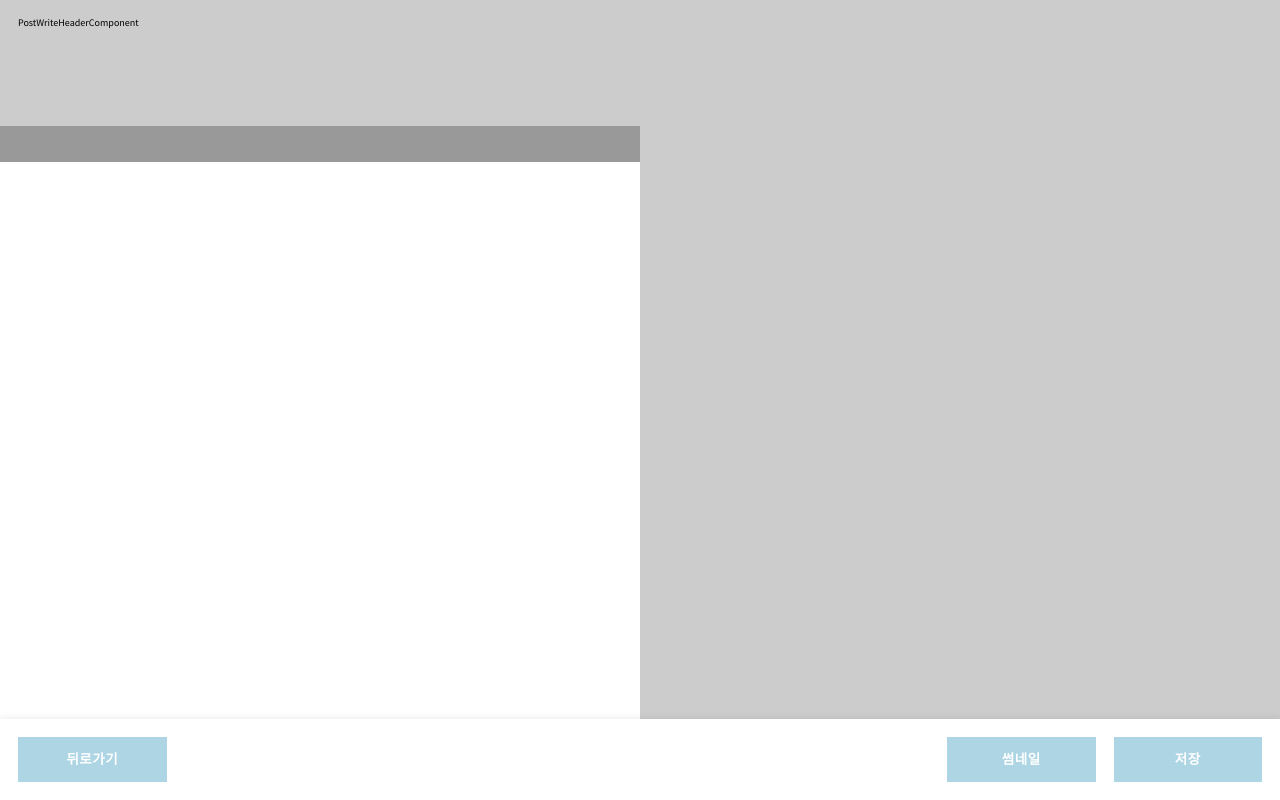
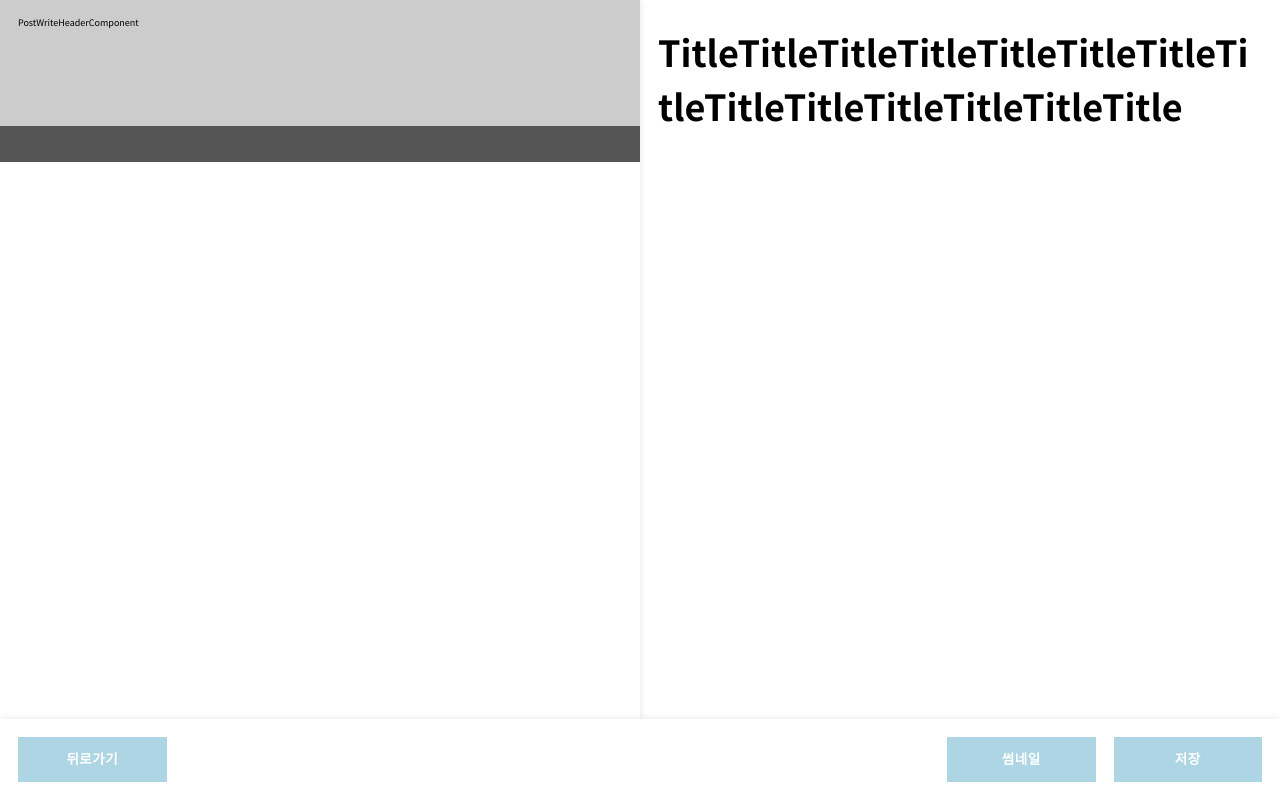
Before and after one commit to sungjin96/sungjin-log-front-v2, a React (Create React App) app: page /write in a window 1280 px wide. Built offline with nearby package versions, Linux system fonts and the light colour scheme; what typesafe-actions would draw is missing.

Commit message:
마크다운 추가

```diff
--- a/package.json
+++ b/package.json
@@ -7,9 +7,11 @@
     "moment": "^2.26.0",
     "react": "^16.13.1",
     "react-dom": "^16.13.1",
+    "react-markdown": "^4.3.1",
     "react-redux": "^7.2.0",
     "react-router-dom": "^5.2.0",
     "react-scripts": "3.4.1",
+    "react-syntax-highlighter": "^12.2.1",
     "redux": "^4.0.5",
     "redux-devtools-extension": "^2.13.8",
     "redux-logger": "^3.0.6",
@@ -29,6 +31,7 @@
     "@types/react-dom": "^16.9.8",
     "@types/react-redux": "^7.1.9",
     "@types/react-router-dom": "^5.1.5",
+    "@types/react-syntax-highlighter": "^11.0.4",
     "@types/redux-logger": "^3.0.8",
     "@types/reselect": "^2.2.0",
     "@types/styled-components": "^5.1.0"
--- /dev/null
+++ b/src/components/postWrite/codeBlock/CodeBlock.component.tsx
@@ -0,0 +1,18 @@
+import React from "react";
+import { Prism as SyntaxHighlighter } from "react-syntax-highlighter";
+import { vs } from "react-syntax-highlighter/dist/esm/styles/prism";
+
+type Props = {
+  value: string;
+  language: string;
+};
+
+const CodeBlock: React.FC<Props> = ({ language, value }) => {
+  return (
+    <SyntaxHighlighter language={language} style={vs} highlighter={"prism" || "hljs"}>
+      {value}
+    </SyntaxHighlighter>
+  );
+};
+
+export default CodeBlock;
--- a/src/components/postWrite/postWriteContent/PostWriteContent.component.tsx
+++ b/src/components/postWrite/postWriteContent/PostWriteContent.component.tsx
@@ -1,4 +1,11 @@
 import React, { useRef, useState } from "react";
+
+import { useKeyDown } from "../../../utils/markdown.utils";
+
+import PreviewComponent from "../../preview/Preview.component";
+import PostWriteHeaderComponent from "../postWriteHeader/PostWriteHeader.component";
+import { PostTitle } from './PostWriteContent.styles';
+
 import {
   PostWriteContentContainer,
   MarkDownContainer,
@@ -13,22 +20,6 @@ const PostWriteContentComponent: React.FC<Props> = () => {
   const editerRef = useRef<HTMLTextAreaElement>(null);
   const [markDownValue, setMarkDownValue] = useState("");
 
-  const useTab = (e: React.KeyboardEvent<HTMLTextAreaElement>) => {
-    if (e.keyCode === 9) {
-      e.preventDefault();
-
-      const value = editerRef.current!.value;
-      const selectionStart = editerRef.current!.selectionStart;
-      const selectionEnd = editerRef.current!.selectionEnd;
-      editerRef.current!.value =
-        value.substring(0, selectionStart) + '  ' + value.substring(selectionEnd);
-      editerRef.current!.selectionStart = selectionEnd + 2 - (selectionEnd - selectionStart);
-      editerRef.current!.selectionEnd = selectionEnd + 2 - (selectionEnd - selectionStart);
-
-      return false;
-    }
-  };
-
   const handleMarkdownValue = (e: React.ChangeEvent<HTMLTextAreaElement>) => {
     setMarkDownValue(e.target.value);
   };
@@ -36,15 +27,19 @@ const PostWriteContentComponent: React.FC<Props> = () => {
   return (
     <PostWriteContentContainer>
       <MarkDownContainer>
+        <PostWriteHeaderComponent></PostWriteHeaderComponent>
         <MarkDownToolContainer></MarkDownToolContainer>
         <MarkDownEditer
-          onKeyDown={useTab}
+          onKeyDown={useKeyDown(editerRef)}
           ref={editerRef}
           value={markDownValue}
           onChange={handleMarkdownValue}
         />
       </MarkDownContainer>
-      <PreviewContainer></PreviewContainer>
+      <PreviewContainer>
+        <PostTitle>TitleTitleTitleTitleTitleTitleTitleTitleTitleTitleTitleTitleTitleTitle</PostTitle>
+        <PreviewComponent markDownValue={markDownValue} />
+      </PreviewContainer>
     </PostWriteContentContainer>
   );
 };
--- a/src/components/postWrite/postWriteContent/PostWriteContent.styles.ts
+++ b/src/components/postWrite/postWriteContent/PostWriteContent.styles.ts
@@ -10,7 +10,8 @@ export const MarkDownContainer = styled.div`
   flex: 1;
   display: flex;
   flex-direction: column;
-  background-color: #999;
+  background-color: #555;
+  box-shadow: rgba(0, 0, 0, 0.1) 0px 0px 8px;
 `;
 
 export const MarkDownToolContainer = styled.div`
@@ -25,6 +26,7 @@ export const MarkDownEditer = styled.textarea`
   flex: 1;
   padding: 2rem;
   font-size: 2.5rem;
+  color: #343a40;
   resize: none;
   outline: none;
   border: none;
@@ -32,5 +34,20 @@ export const MarkDownEditer = styled.textarea`
 
 export const PreviewContainer = styled.div`
   flex: 1;
-  background-color: #ccc;
+  overflow: auto;
 `;
+
+export const PostTitle = styled.h1`
+  padding: 0 2rem;
+  font-size: 4rem;
+  font-weight: 800;
+  line-height: 1.5;
+  margin-bottom: 1.6rem;
+  margin-block-end: 1.6rem;
+  margin-block-start: 2.7rem;
+  margin-inline-end: 0;
+  margin-inline-start: 0;
+  word-break: keep-all;
+  overflow-wrap: break-word;
+
+`;
--- /dev/null
+++ b/src/components/preview/Preview.component.tsx
@@ -0,0 +1,20 @@
+import React from "react";
+
+import { Preview } from "./Preview.styles";
+import CodeBlock from "../postWrite/codeBlock/CodeBlock.component";
+
+type Props = {
+  markDownValue: string;
+};
+
+const PreviewComponent: React.FC<Props> = ({ markDownValue }) => {
+  return (
+    <Preview
+      source={markDownValue}
+      renderers={{ code: CodeBlock }}
+      escapeHtml={false}
+    />
+  );
+};
+
+export default PreviewComponent;
--- /dev/null
+++ b/src/components/preview/Preview.styles.ts
@@ -0,0 +1,209 @@
+import styled from "styled-components";
+import ReactMarkdown from "react-markdown";
+
+export const Preview = styled(ReactMarkdown)`
+  padding: 2rem;
+  /* font-family: "Nanum Myeongjo", serif; */
+  font-size: 2rem;
+  color: rgb(34, 36, 38);
+  line-height: 1.7;
+  letter-spacing: -0.004em;
+  word-break: keep-all;
+  overflow-wrap: break-word;
+
+  & h1 {
+    font-size: 4rem;
+    font-weight: 800;
+    line-height: 1.5;
+    margin-bottom: 1.6rem;
+    margin-block-end: 1.6rem;
+    margin-block-start: 2.7rem;
+    margin-inline-end: 0;
+    margin-inline-start: 0;
+  }
+
+  & h2 {
+    font-size: 3.2rem;
+    font-weight: 800;
+    line-height: 1.5;
+    margin-bottom: 1.6rem;
+    margin-block-end: 1.6rem;
+    margin-block-start: 2.656rem;
+    margin-inline-end: 0;
+    margin-inline-start: 0;
+  }
+
+  & h3 {
+    font-size: 2.4rem;
+    font-weight: 800;
+    line-height: 1.5;
+    margin-bottom: 1.6rem;
+    margin-block-end: 1.6rem;
+    margin-block-start: 2.4rem;
+    margin-inline-end: 0;
+    margin-inline-start: 0;
+  }
+
+  & h4 {
+    font-size: 1.8rem;
+    font-weight: 800;
+    line-height: 1.5;
+    margin-bottom: 1.6rem;
+    margin-block-end: 1.6rem;
+    margin-block-start: 2.4rem;
+    margin-inline-end: 0;
+    margin-inline-start: 0;
+  }
+
+  & h5 {
+    font-size: 1.5rem;
+    font-weight: 800;
+    line-height: 1.5;
+    margin-bottom: 1.6rem;
+    margin-block-end: 2.5rem;
+    margin-block-start: 2.5rem;
+    margin-inline-end: 0;
+    margin-inline-start: 0;
+  }
+
+  & h6 {
+    font-size: 1.2rem;
+    font-weight: 800;
+    line-height: 1.5;
+    margin-bottom: 1.6rem;
+    margin-block-end: 2.8rem;
+    margin-block-start: 2.8rem;
+    margin-inline-end: 0;
+    margin-inline-start: 0;
+  }
+
+  & p {
+    font-size: 2rem;
+    line-height: 1.5;
+    margin-bottom: 1.6rem;
+    margin-block-end: 1.6rem;
+    margin-block-start: 2.7rem;
+    margin-inline-end: 0;
+    margin-inline-start: 0;
+  }
+
+  & blockquote {
+    margin-top: 4rem;
+    margin-bottom: 4rem;
+    border-top-right-radius: 4px;
+    border-bottom-right-radius: 4px;
+    margin-left: 0px;
+    margin-right: 0px;
+    color: rgb(33, 37, 41);
+    border-left: 6px solid rgb(131, 206, 242);
+    background: rgb(248, 249, 250);
+    padding: 1.5rem 1.5rem 1.5rem 5rem;
+  }
+
+  & a {
+    color: rgb(131, 206, 242);
+  }
+
+  & img {
+    max-width: 100%;
+    height: auto;
+    display: block;
+    margin-top: 3rem;
+    margin-bottom: 3rem;
+  }
+
+  & p img {
+    display: block;
+    max-width: 100%;
+    margin: 5rem auto;
+  }
+
+  & ul {
+    display: block;
+    list-style-type: disc;
+    margin-block-start: 2em;
+    margin-block-end: 2em;
+    margin-inline-start: 0px;
+    margin-inline-end: 0px;
+    padding-inline-start: 40px;
+
+    & ul {
+      list-style-type: circle;
+      margin-block-start: 0px;
+      margin-block-end: 0px;
+    }
+  }
+
+  & ol {
+    display: block;
+    list-style-type: decimal;
+    margin-block-start: 1em;
+    margin-block-end: 1em;
+    margin-inline-start: 0px;
+    margin-inline-end: 0px;
+    padding-inline-start: 40px;
+  }
+  & li {
+    display: list-item;
+    text-align: -webkit-match-parent;
+  }
+
+  & table {
+    font-size: 14px;
+    line-height: 1.7;
+    max-width: 100%;
+    overflow: auto;
+    border: 1px solid #f6f6f6;
+    border-collapse: collapse;
+    border-spacing: 0;
+    -webkit-box-sizing: border-box;
+    box-sizing: border-box;
+
+    & tr {
+      border: 1px solid #efefef;
+    }
+
+    & th {
+      text-align: center;
+      font-weight: 700;
+      border: 1px solid #efefef;
+      padding: 10px 6px;
+      background-color: #f5f7fa;
+      word-break: break-word;
+    }
+
+    & td {
+      border: 1px solid #efefef;
+      text-align: left;
+      padding: 10px 15px;
+      word-break: break-word;
+      min-width: 60px;
+    }
+  }
+
+  & thead {
+    display: table-header-group;
+    vertical-align: middle;
+    border-color: inherit;
+
+    & tr {
+      border: 1px solid #efefef;
+    }
+
+    & th {
+      padding: 2rem;
+    }
+  }
+
+  & tbody {
+    display: table-row-group;
+    vertical-align: middle;
+    border-color: inherit;
+  }
+
+  & pre {
+    box-shadow: rgba(0, 0, 0, 0.02) 0px 0px 2px !important;
+    color: rgb(36, 41, 46) !important;
+    background: rgb(251, 252, 253) !important;
+  }
+`;
--- a/src/pages/postWrite/PostWrite.page.tsx
+++ b/src/pages/postWrite/PostWrite.page.tsx
@@ -1,6 +1,5 @@
 import React from "react";
 
-import PostWriteHeaderComponent from "../../components/postWrite/postWriteHeader/PostWriteHeader.component";
 import PostWriteContentComponent from "../../components/postWrite/postWriteContent/PostWriteContent.component";
 import PostWriteBottomComponent from '../../components/postWrite/postWriteBottom/PostWriteBottom.component';
 
@@ -9,7 +8,6 @@ import { PostWriteContainer } from "./PostWrite.styles";
 const PostWritePage: React.FC = () => {
   return (
     <PostWriteContainer>
-      <PostWriteHeaderComponent />
       <PostWriteContentComponent />
       <PostWriteBottomComponent />
     </PostWriteContainer>
--- a/src/styles/Global.styles.tsx
+++ b/src/styles/Global.styles.tsx
@@ -57,8 +57,6 @@ const GlobalStyles = createGlobalStyle`
     padding-right: 1rem;
   }
 
-
-  h1 { font-size: 36px; }
 `;
 export default GlobalStyles;
 
--- /dev/null
+++ b/src/utils/markdown.utils.ts
@@ -0,0 +1,27 @@
+
+export const useKeyDown = (editerRef: React.RefObject<HTMLTextAreaElement>) => (
+  e: React.KeyboardEvent<HTMLTextAreaElement>
+) => {
+  if (e.keyCode === 9) {
+    e.preventDefault();
+
+    const value = editerRef.current!.value;
+    const selectionStart = editerRef.current!.selectionStart;
+    const selectionEnd = editerRef.current!.selectionEnd;
+    editerRef.current!.value =
+      value.substring(0, selectionStart) + "  " + value.substring(selectionEnd);
+    editerRef.current!.selectionStart =
+      selectionEnd + 2 - (selectionEnd - selectionStart);
+    editerRef.current!.selectionEnd =
+      selectionEnd + 2 - (selectionEnd - selectionStart);
+
+    return false;
+  } else if (e.keyCode === 13) {
+    // const value = editerRef.current!.value;
+    // const selectionStart = editerRef.current!.selectionStart;
+    // const selectionEnd = editerRef.current!.selectionEnd;
+    // editerRef.current!.value =
+    //   value.substring(0, selectionStart) + "<br>" + value.substring(selectionEnd);
+
+  }
+};
```
Also changed, not shown: 1 other file (tests, documents, lock files or other folders).
